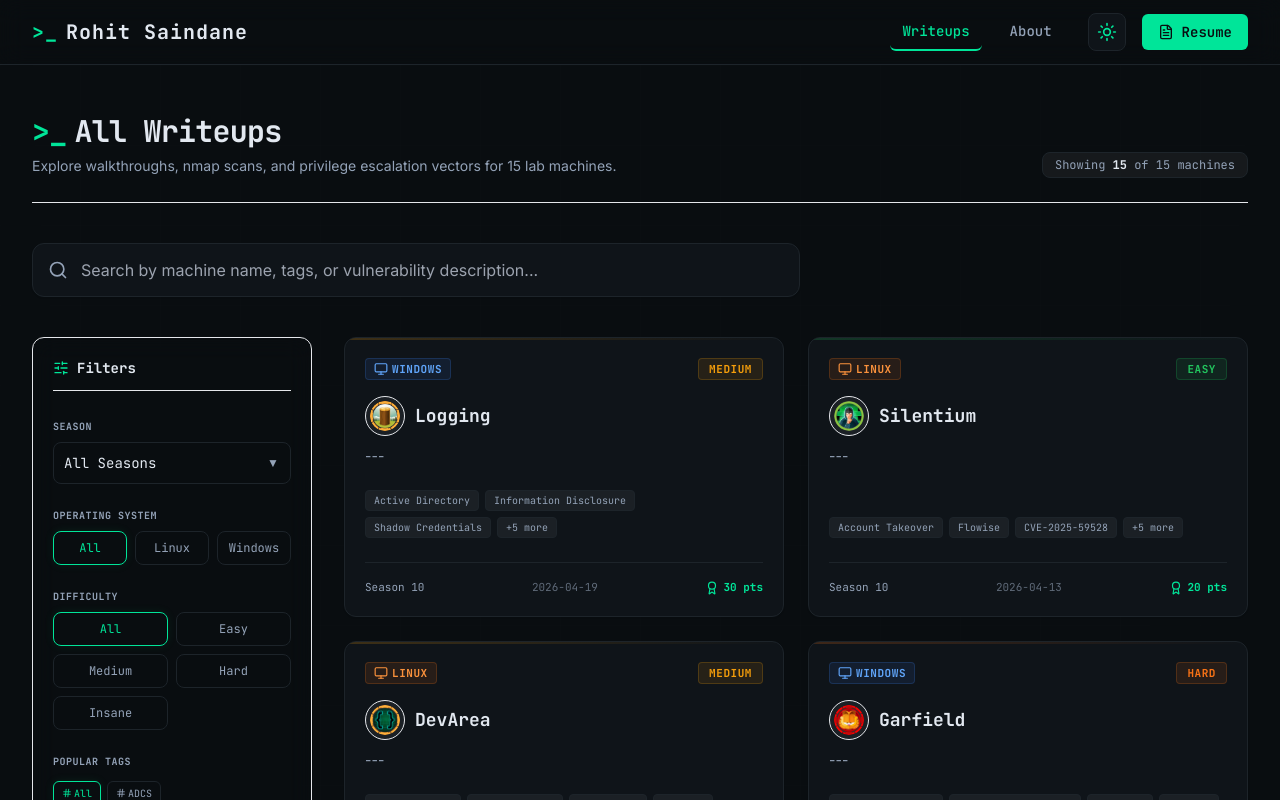
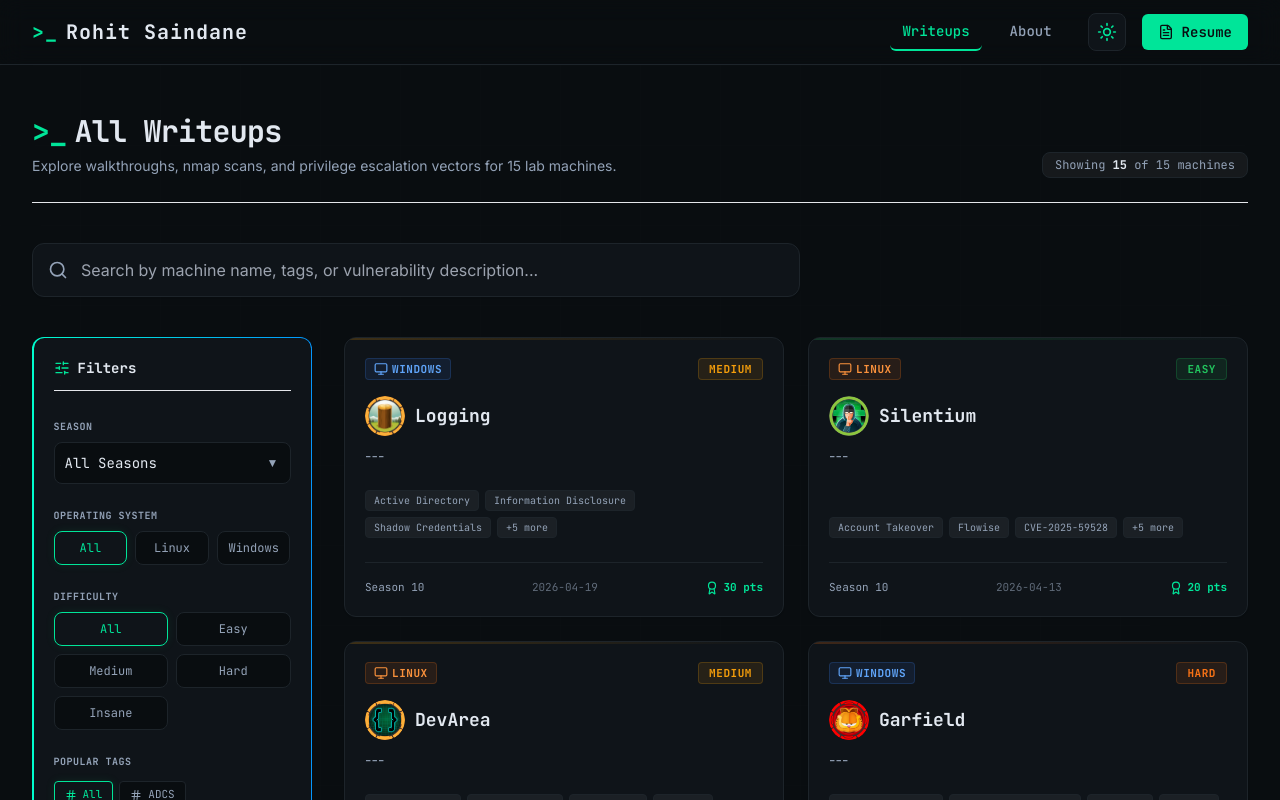
Before and after one commit to Rohit-Saindane/htb-writeup-portfolio, a Next.js app: page /writeups in a window 1280 px wide. Shown: the top 800 px of the page. Built offline with nearby package versions, Linux system fonts and the light colour scheme.

Commit message:
Remove machine logo borders and apply custom animated RGB border to Filters sidebar

```diff
--- a/src/app/globals.css
+++ b/src/app/globals.css
@@ -76,3 +76,33 @@
   background-size: 100% 4px, 6px 100%;
   pointer-events: none;
 }
+
+/* Animated RGB Border */
+.rgb-border-wrapper {
+  position: relative;
+  padding: 1.5px;
+  border-radius: 0.75rem; /* 12px / rounded-xl */
+  overflow: hidden;
+  background: linear-gradient(90deg, #ff0055, #00ffcc, #0099ff, #ff0055);
+  background-size: 300% 300%;
+  animation: rgb-glow 8s linear infinite;
+}
+
+@keyframes rgb-glow {
+  0% {
+    background-position: 0% 50%;
+  }
+  50% {
+    background-position: 100% 50%;
+  }
+  100% {
+    background-position: 0% 50%;
+  }
+}
+
+.rgb-border-inner {
+  width: 100%;
+  height: 100%;
+  background-color: var(--card);
+  border-radius: calc(0.75rem - 1.5px);
+}
--- a/src/app/writeups/WriteupsCatalog.tsx
+++ b/src/app/writeups/WriteupsCatalog.tsx
@@ -107,7 +107,8 @@ export default function WriteupsCatalog({ writeups, filterOptions }: WriteupsCat
         <div className="grid grid-cols-1 lg:grid-cols-4 gap-8 items-start">
 
           {/* Filter Sidebar Column */}
-          <div className="flex flex-col gap-6 lg:col-span-1 bg-card/65 backdrop-blur-md border border-border/80 rounded-xl p-5 shadow-sm relative overflow-hidden group">
+          <div className="rgb-border-wrapper lg:col-span-1 shadow-sm">
+            <div className="rgb-border-inner flex flex-col gap-6 p-5 relative overflow-hidden group">
               {/* Ambient top glowing line */}
               <div className="absolute top-0 left-0 w-full h-[2px] bg-gradient-to-r from-transparent via-accent/10 to-transparent group-hover:via-accent/40 theme-transition" />
 
@@ -195,31 +196,32 @@ export default function WriteupsCatalog({ writeups, filterOptions }: WriteupsCat
                 <div className="flex flex-wrap gap-1.5">
                   <button
                     onClick={() => setSelectedTag("all")}
-                  className={`text-[10px] font-mono px-2 py-1 rounded-md border theme-transition cursor-pointer flex items-center gap-0.5 ${
+                    className={`inline-flex items-center gap-1.5 px-2.5 py-1 rounded text-[11px] font-mono border theme-transition cursor-pointer ${
                       selectedTag === "all"
-                      ? "bg-accent/20 border-accent text-accent shadow-[0_0_10px_rgba(34,197,94,0.1)]"
+                        ? "bg-accent/15 border-accent text-accent shadow-[0_0_10px_rgba(34,197,94,0.1)]"
                         : "bg-background border-border text-muted-foreground hover:text-foreground hover:border-accent/20"
                     }`}
                     id="filter-tag-btn-all"
                   >
-                  <Hash className="w-2.5 h-2.5" />
+                    <Hash className="w-3 h-3" />
                     <span>All</span>
                   </button>
                   {filterOptions.tags.slice(0, 15).map((tag) => (
                     <button
                       key={tag}
                       onClick={() => setSelectedTag(tag)}
-                    className={`text-[10px] font-mono px-2 py-1 rounded-md border theme-transition cursor-pointer flex items-center gap-0.5 ${
+                      className={`inline-flex items-center gap-1.5 px-2.5 py-1 rounded text-[11px] font-mono border theme-transition cursor-pointer ${
                         selectedTag === tag
-                        ? "bg-accent/20 border-accent text-accent shadow-[0_0_10px_rgba(34,197,94,0.1)]"
+                          ? "bg-accent/15 border-accent text-accent shadow-[0_0_10px_rgba(34,197,94,0.1)]"
                           : "bg-background border-border text-muted-foreground hover:text-foreground hover:border-accent/20"
                       }`}
                       id={`filter-tag-btn-${tag.toLowerCase().replace(/[^a-z0-9]+/g, '-')}`}
                     >
-                    <Hash className="w-2.5 h-2.5" />
+                      <Hash className="w-3 h-3" />
                       <span>{tag}</span>
                     </button>
                   ))}
+                </div>
               </div>
             </div>
           </div>
--- a/src/components/WriteupCard.tsx
+++ b/src/components/WriteupCard.tsx
@@ -63,16 +63,14 @@ export default function WriteupCard({ writeup, index }: WriteupCardProps) {
 
           {/* Title with Logo */}
           <div className="flex items-center gap-2.5 mb-2.5">
-            <div className="w-10 h-10 rounded-full border border-border/80 flex items-center justify-center bg-black/10 dark:bg-white/5 p-1 group-hover:border-accent/30 theme-transition overflow-hidden flex-shrink-0">
             <img
               src={`/images/machines/${writeup.slug}.png`}
               alt={`${writeup.title} logo`}
-                className="w-full h-full rounded-full object-contain"
+              className="w-10 h-10 rounded-full object-contain flex-shrink-0"
               onError={(e) => {
                 (e.target as HTMLImageElement).style.display = "none";
               }}
             />
-            </div>
             <h3 className="text-lg font-bold font-mono text-foreground group-hover:text-accent theme-transition">
               {writeup.title}
             </h3>
```
Lines whose indentation alone changed are shown as unchanged.
